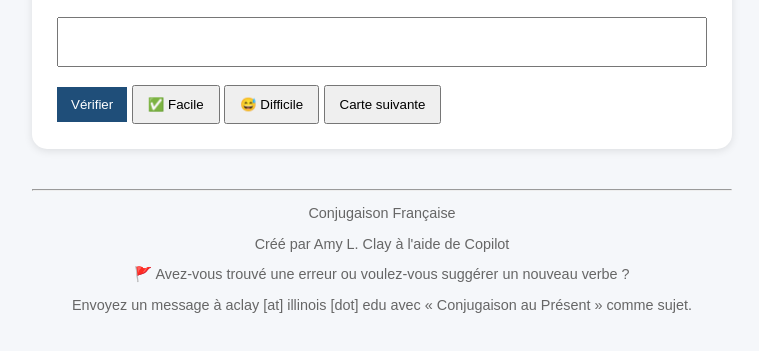
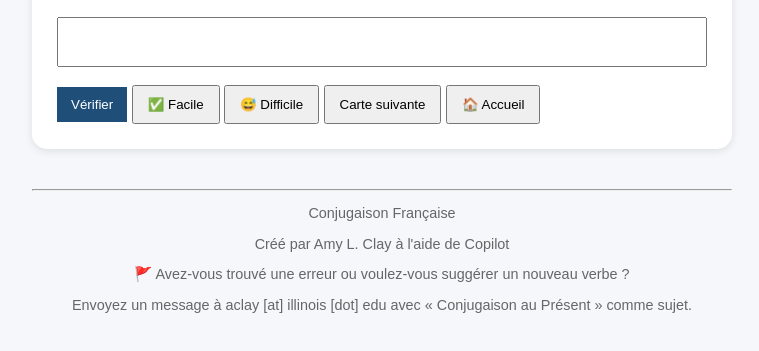
Before and after one commit to amyc000/french-verb-practice, a plain HTML site: page index.html in a window 1280 px wide. Both pictures are taken after a click on the button "🎲 Pratique mixte". Shown: the part 251-602 px from the top of the page, without its empty margins (258-1017 px from the left). Drawn offline with Linux system fonts and the light colour scheme.

Commit message:
Update index.html
added home button

```diff
--- a/index.html
+++ b/index.html
@@ -88,6 +88,10 @@
                 Carte suivante
             </button>
 
+            <button id="homeBtn" onclick="location.reload()">
+                🏠 Accueil
+            </button>
+
             <div id="feedback"></div>
 
             <div id="correctAnswer"></div>
```
